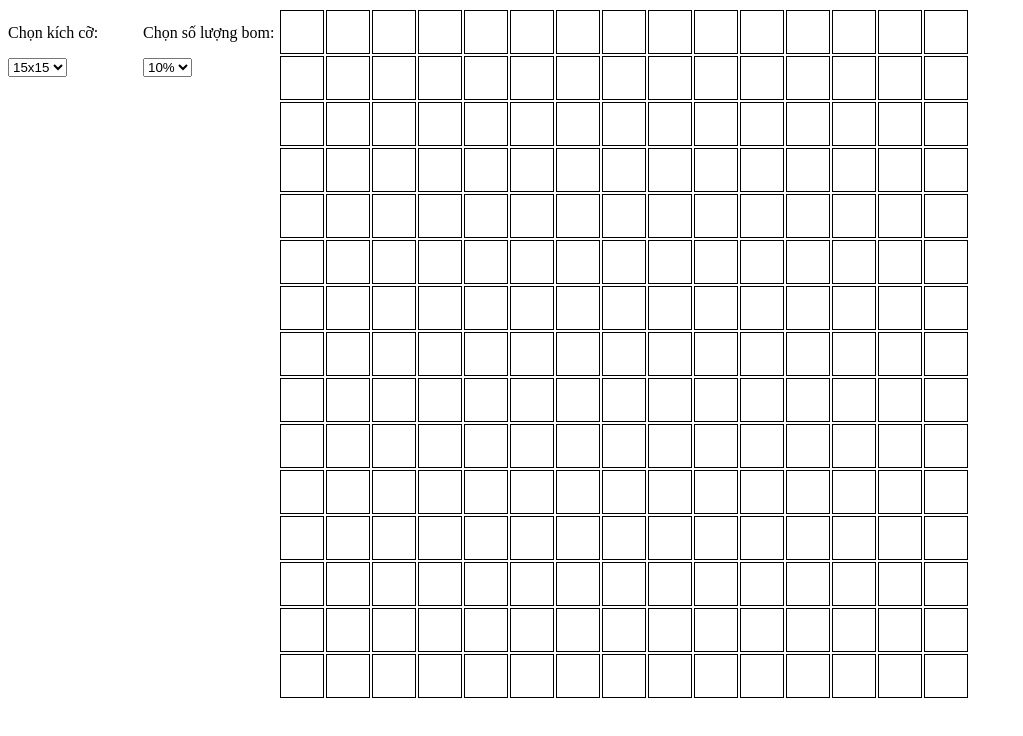
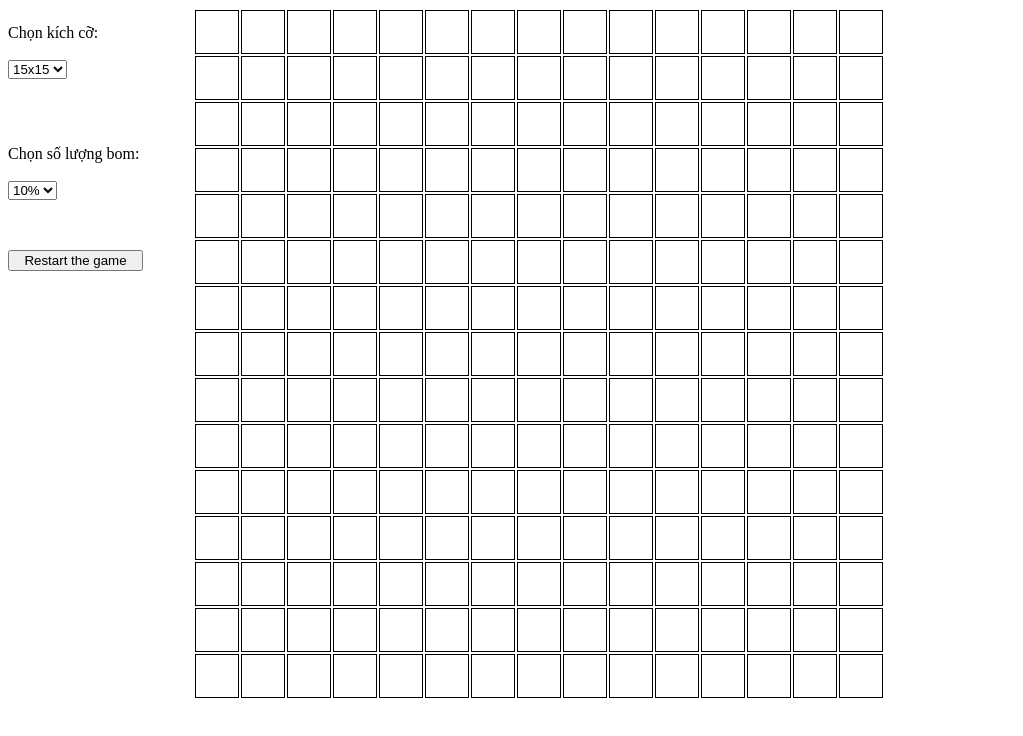
Before and after one commit to NguyenNhatTruong123/minesweeper, a plain HTML site: page index.html in a window 1280 px wide. Shown: the whole page, without its empty margins (0-1023 px from the left). Drawn offline with Linux system fonts and the light colour scheme.

Commit message:
Add restart button

```diff
--- a/css.css
+++ b/css.css
@@ -14,5 +14,12 @@ td {
 }
 
 p {
+    height: 20px;
     width: 135px;
 }
+
+#setting {
+    display: flex;
+    flex-flow: column;
+    gap: 50px;
+}
--- a/index.html
+++ b/index.html
@@ -6,7 +6,8 @@
     <link rel="stylesheet" href="css.css" />
   </head>
   <body onload="setUpTableGrid()">
-    <div style="display: flex">
+    <div style="display: flex; gap: 50px">
+      <div id="setting">
         <div>
           <p>Chọn kích cỡ:</p>
           <select name="gridSize" id="gridSize" onchange="changeGridSize()">
@@ -26,11 +27,11 @@
             <option value="0.5">50%</option>
           </select>
         </div>
+        <button type="button" onclick="restart()">Restart the game</button>
+      </div>
 
-      <!-- <body style="text-align: center; line-height: 200%"> -->
       <div id="grid"></div>
       <br />
-      <!-- </body> -->
     </div>
   </body>
   <script src="./cell.js"></script>
--- a/scripts.js
+++ b/scripts.js
@@ -76,6 +76,10 @@ function createTdElement(i, j) {
     return td;
 }
 
+function restart() {
+    setUpTableGrid()
+}
+
 function clickCell(i, j) {
     Cells[i][j].showCell(i, j)
 }
```
Lines whose indentation alone changed are shown as unchanged.
